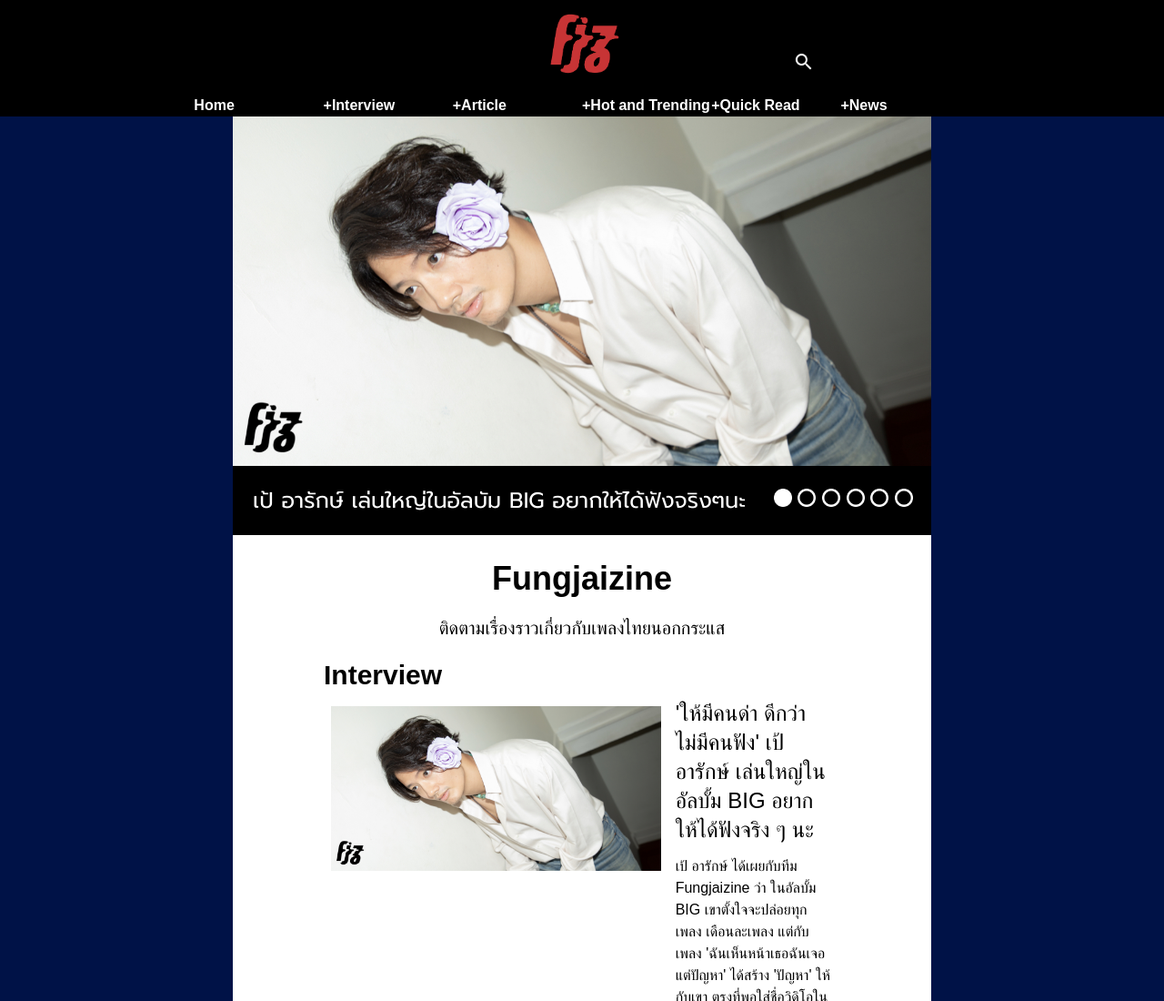
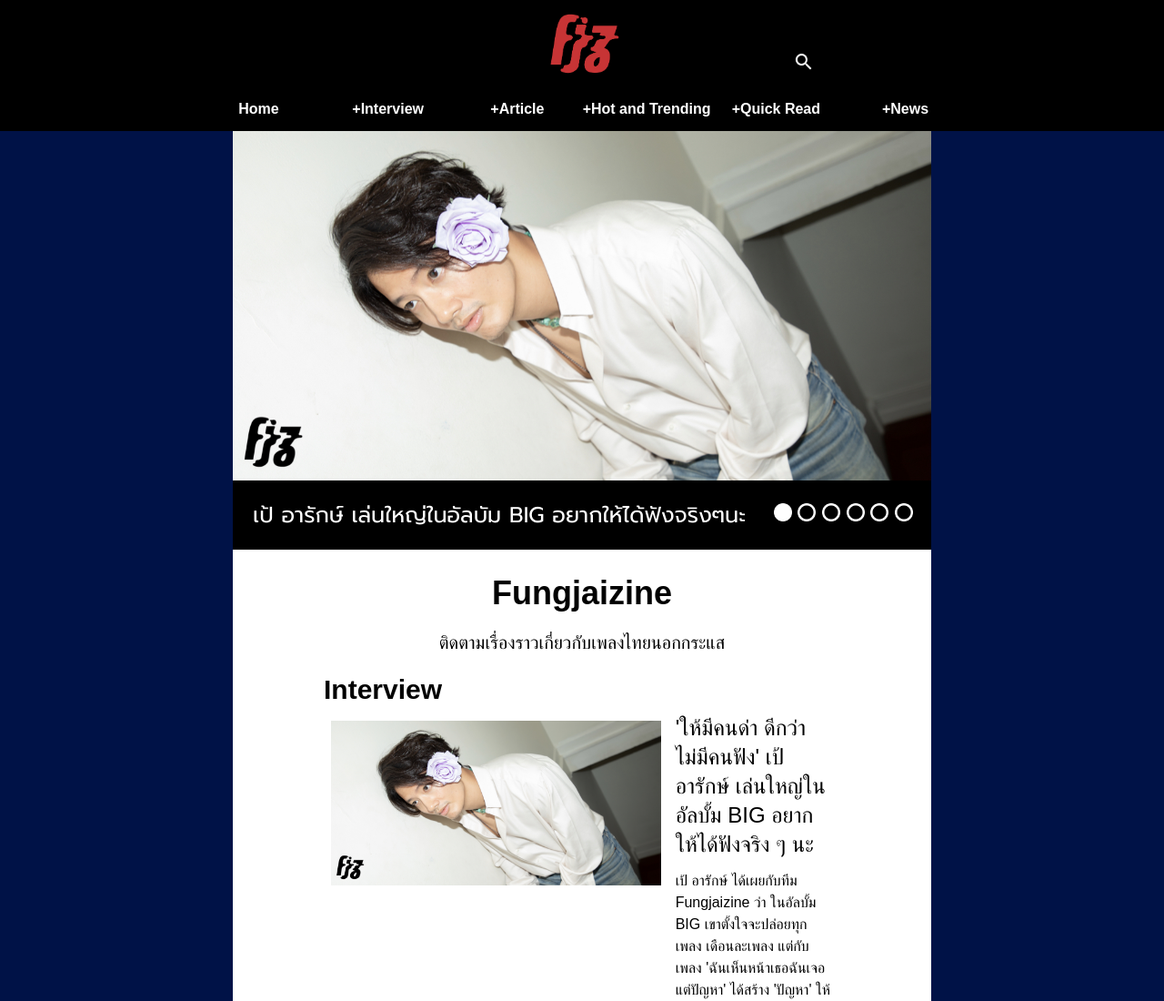
Before and after one commit to Thanasap-L/INT203_62130500031, a plain HTML site: page index.html in a window 1280 px wide. Shown: the top 1100 px of the page at 91% size. Drawn offline with nearby package versions, Linux system fonts and the light colour scheme; a web font is replaced by a local one.

Commit message:
62130500031_groupwork_1

```diff
--- a/index.html
+++ b/index.html
@@ -23,21 +23,33 @@
 
 <body style="font-family: 'Bai Jamjuree', sans-serif; background-color: #001247;" class="text-lg">
     <!--navbar -->
-    <header class="bg-black">
+    <header class="bg-black text-white font-bold text-base">
         <a href="./index.html">
             <img class="max-h-24 mx-auto py-2" src="./images/logo.png" alt="Funjaizine">
             <img src="./images/search.png" class="h-6 ml-auto pr-96 -mt-10">
         </a>
         <div class="w-full pt-4">
-            <ul class="w-2/3 text-white font-bold mx-auto grid grid-cols-6 text-base mt-2">
-                <li><a href="./index.html" class="col-span-1 text-center">Home</a></li>
-                <li><a href="#" class="col-span-1 text-center">+Interview</a></li>
-                <li><a href="#" class="col-span-1 text-center">+Article</a></li>
-                <li><a href="#" class="col-span-1 text-center">+Hot and Trending</a></li>
-                <li><a href="#" class="col-span-1 text-center">+Quick Read</a></li>
-                <li><a href="#" class="col-span-1 text-center">+News</a></li>
-            </ul>
+            <div class="w-2/3 mx-auto grid grid-cols-6 text-base py-3">
+                <a href="./index.html" class="col-span-1 text-center">Home</a>
+                <a href="#" class="col-span-1 text-center">+Interview</a>
+                <a href="#" class="col-span-1 text-center">+Article</a>
+                <a href="#" class="col-span-1 text-center">+Hot and Trending</a>
+                <a href="#" class="col-span-1 text-center">+Quick Read</a>
+                <a href="#" class="col-span-1 text-center">+News</a>
+            </div>
         </div>
+
+        <!-- Fixed navbar -->
+        <!-- <div class="mx-auto grid grid-cols-8 py-4 w-3/5 fixed">
+            <a href="./index.html"><img class="max-h-14 mx-auto col-span-1" src="./images/logo.png" alt="Funjaizine"></a>
+            <a href="./index.html" class="col-span-1 text-center mt-4">Home</a>
+            <a href="#" class="col-span-1 text-center mt-4">+Interview</a>
+            <a href="#" class="col-span-1 text-center mt-4">+Article</a>
+            <a href="#" class="col-span-1 text-center mt-4">+Hot and Trending</a>
+            <a href="#" class="col-span-1 text-center mt-4">+Quick Read</a>
+            <a href="#" class="col-span-1 text-center mt-4">+News</a>
+            <a href="#"><img src="./images/search.png" class="h-6 col-span-1 mx-auto mt-4"></a>
+        </div> -->
     </header>
 
     <!-- Hot News -->
```
Also changed, not shown: Web references/1.png (added), Web references/2.png (added), Web references/3.png (added), Web references/4.png (added), Web references/5.png (added).
